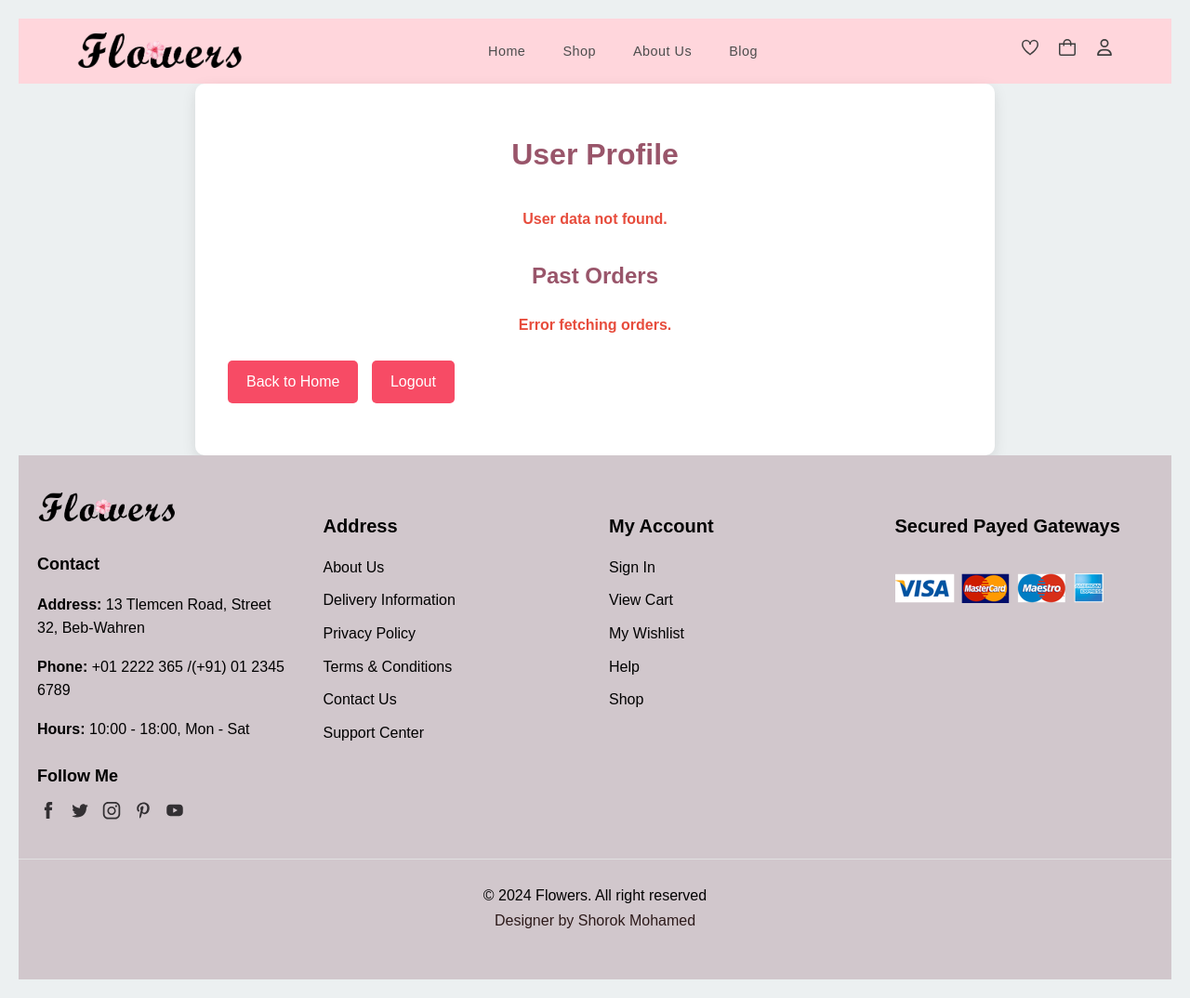
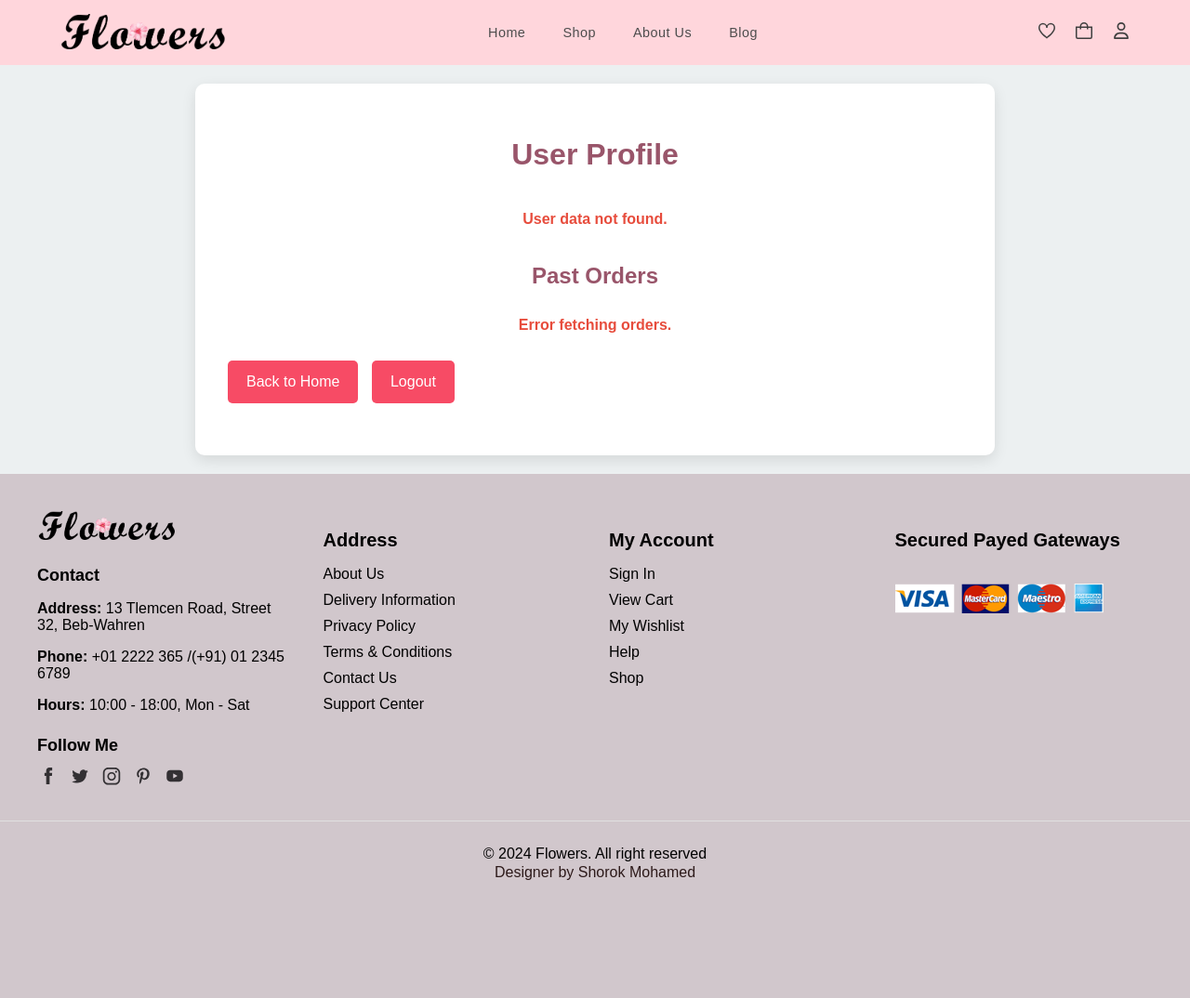
Before and after one commit to shorokatwa14/EPFL-Final-project, a Flask app: page /profile in a window 1280 px wide. Shown: the whole page at 93% size. After the commit the page ends 947 px from the top, so only its background shows below. Run offline with Flask 3, Linux system fonts and the light colour scheme; the visitor is signed in with stand-in values (Sample User, id 1).

Commit message:
Refactor profile.css to update body styles and add profile section class

```diff
--- a/static/css/profile.css
+++ b/static/css/profile.css
@@ -7,6 +7,11 @@
 }
 body {
     font-family: 'Arial', sans-serif;
+    margin: 0;
+    padding: 0;
+    box-sizing: border-box;
+}
+.profilesection{
     line-height: 1.6;
     margin: 0;
     padding: 20px;
```
